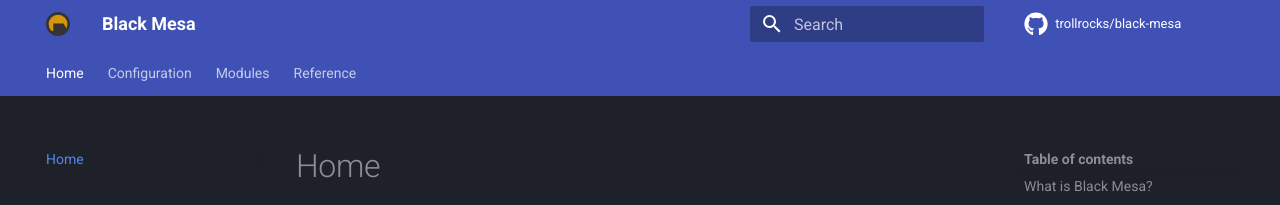
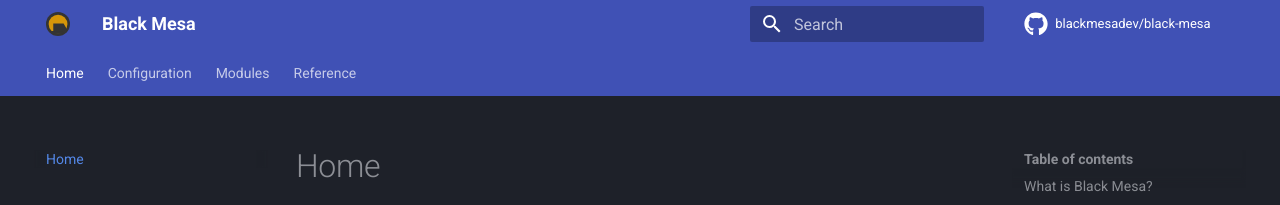
Before and after one commit to blackmesadev/docs, an MkDocs documentation site: the page built from docs/index.md, in a window 1280 px wide. Shown: the top 205 px of the page. Built offline with MkDocs 1.6.1 and Material for MkDocs 9.7.7, drawn with Linux system fonts in a browser that asks for light colours; comment, search, counter and statistics services are not loaded.

Commit message:
change repo

```diff
--- a/mkdocs.yml
+++ b/mkdocs.yml
@@ -2,8 +2,8 @@ site_name: Black Mesa
 site_description: >-
   Moderation for the server owner who loves configuration.
 
-repo_name: trollrocks/black-mesa
-repo_url: https://github.com/trollrocks/black-mesa
+repo_name: blackmesadev/black-mesa
+repo_url: https://github.com/blackmesadev/black-mesa
 
 theme:
   name: material
```
